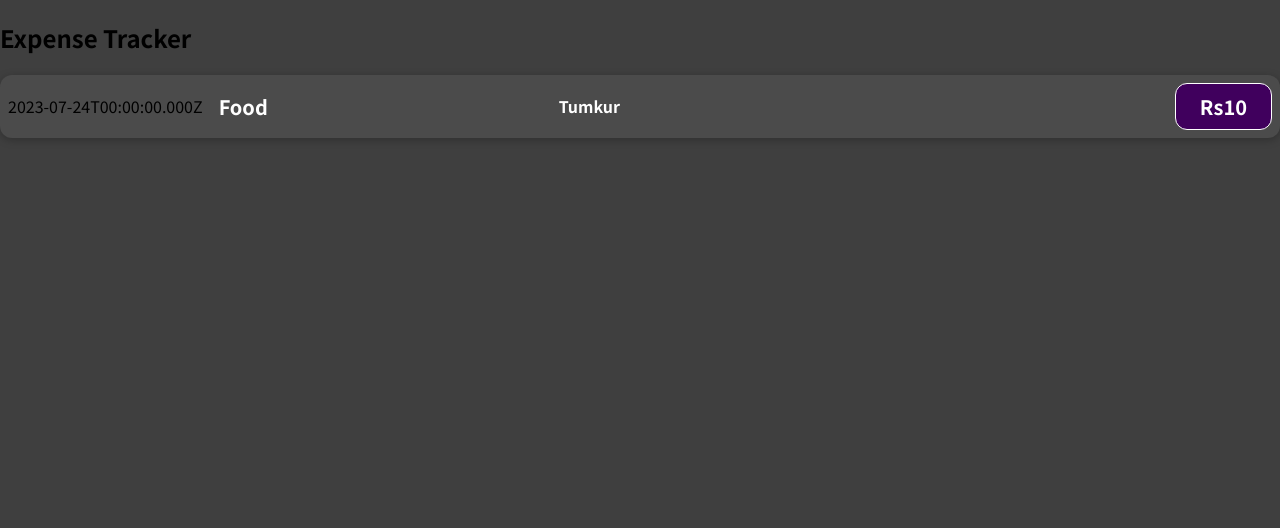
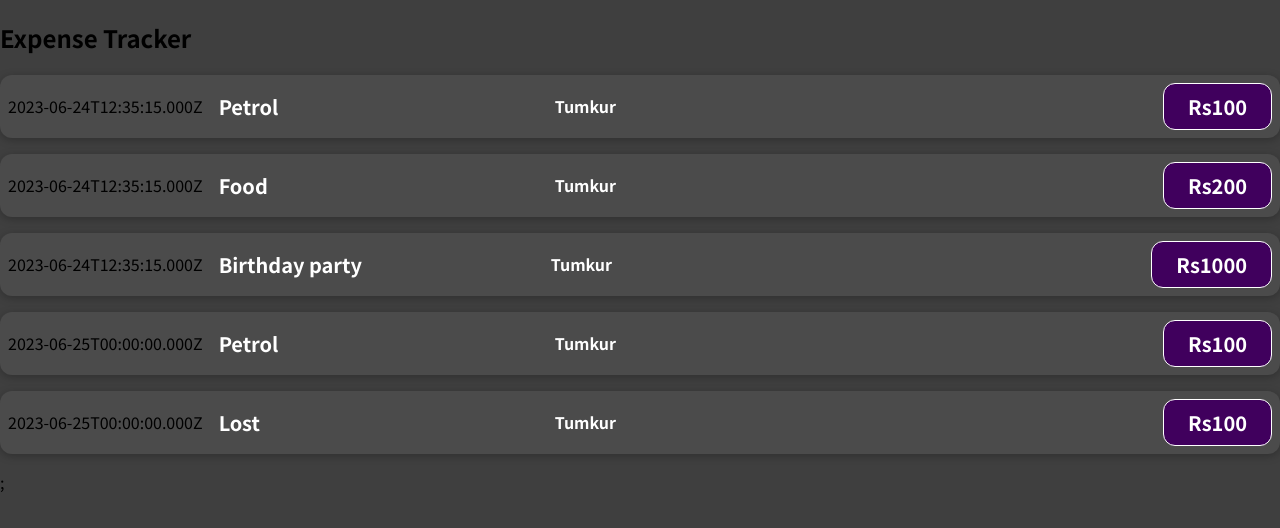
Before and after one commit to Fardeen2001/expense-tracker-in-react, a JavaScript app: page / in a window 1280 px wide. Shown: the top 528 px of the page. Built offline with nearby package versions, Linux system fonts and the light colour scheme.

Commit message:
Dynamically data outputed from array through .map function

```diff
--- a/src/App.js
+++ b/src/App.js
@@ -1,10 +1,70 @@
 import ExpenseItems from "./components/ExpenseItems";
 
 function App() {
+  let Expenses = [
+    {
+      ExpenseName: "Petrol",
+      ExpensePrice: 100,
+      ExpenseDate: new Date(),
+      LocationOfExpenditure: "Tumkur",
+    },
+    {
+      ExpenseName: "Food",
+      ExpensePrice: 200,
+      ExpenseDate: new Date(),
+      LocationOfExpenditure: "Tumkur",
+    },
+    {
+      ExpenseName: "Birthday party",
+      ExpensePrice: 1000,
+      ExpenseDate: new Date(),
+      LocationOfExpenditure: "Tumkur",
+    },
+    {
+      ExpenseName: "Petrol",
+      ExpensePrice: 100,
+      ExpenseDate: new Date(2023, 5, 25),
+      LocationOfExpenditure: "Tumkur",
+    },
+    {
+      ExpenseName: "Lost",
+      ExpensePrice: 100,
+      ExpenseDate: new Date(2023, 5, 25),
+      LocationOfExpenditure: "Tumkur",
+    },
+  ];
   return (
     <div>
       <h2>Expense Tracker</h2>
-      <ExpenseItems />
+      {Expenses.map((ExpenseList, index) => {
+        return (
+          <ExpenseItems
+            ExpenseName={ExpenseList.ExpenseName}
+            ExpensePrice={ExpenseList.ExpensePrice}
+            ExpenseDate={ExpenseList.ExpenseDate}
+            LocationOfExpenditure={ExpenseList.LocationOfExpenditure}
+          />
+        );
+      })}
+      ;
+      {/* <ExpenseItems
+        ExpenseName={Expenses[1].ExpenseName}
+        ExpensePrice={Expenses[1].ExpensePrice}
+        ExpenseDate={Expenses[1].ExpenseDate}
+        LocationOfExpenditure={Expenses[1].LocationOfExpenditure}
+      />
+      <ExpenseItems
+        ExpenseName={Expenses[2].ExpenseName}
+        ExpensePrice={Expenses[2].ExpensePrice}
+        ExpenseDate={Expenses[2].ExpenseDate}
+        LocationOfExpenditure={Expenses[2].LocationOfExpenditure}
+      />
+      <ExpenseItems
+        ExpenseName={Expenses[3].ExpenseName}
+        ExpensePrice={Expenses[3].ExpensePrice}
+        ExpenseDate={Expenses[3].ExpenseDate}
+        LocationOfExpenditure={Expenses[3].LocationOfExpenditure}
+      /> */}
     </div>
   );
 }
--- a/src/components/ExpenseItems.js
+++ b/src/components/ExpenseItems.js
@@ -1,16 +1,14 @@
 import "./ExpenseItems.css";
-function ExpenseItems() {
-  const ExpenseDate = new Date(2023, 6, 24);
-  const ExpenseName = "Food";
-  const LocationOfExpenditure = "Tumkur";
-  const ExpensePrice = 10;
+function ExpenseItems(props) {
   return (
     <div className="expense-item">
-      <div>{ExpenseDate.toISOString()}</div>
+      <div>{props.ExpenseDate.toISOString()}</div>
       <div className="expense-item__description">
-        <h2>{ExpenseName}</h2>
-        <div className="expense-item__location">{LocationOfExpenditure}</div>
-        <div className="expense-item__price">Rs{ExpensePrice}</div>
+        <h2>{props.ExpenseName}</h2>
+        <div className="expense-item__location">
+          {props.LocationOfExpenditure}
+        </div>
+        <div className="expense-item__price">Rs{props.ExpensePrice}</div>
       </div>
     </div>
   );
```
